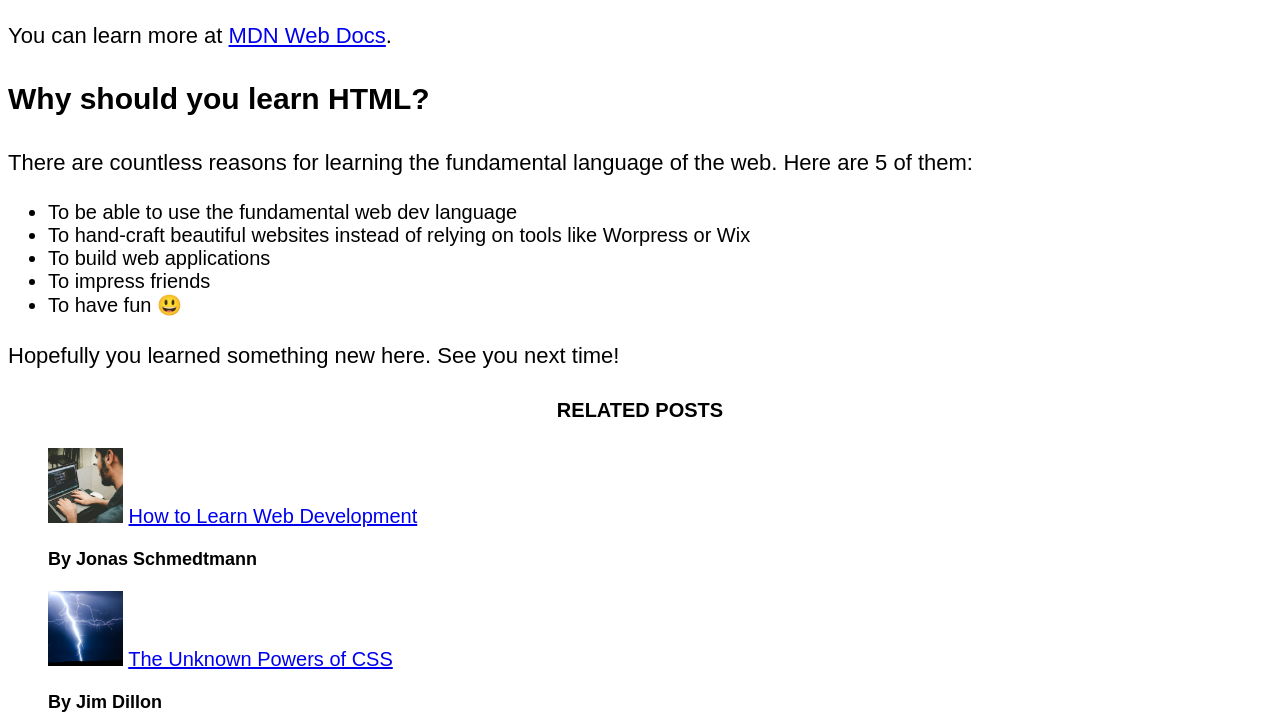
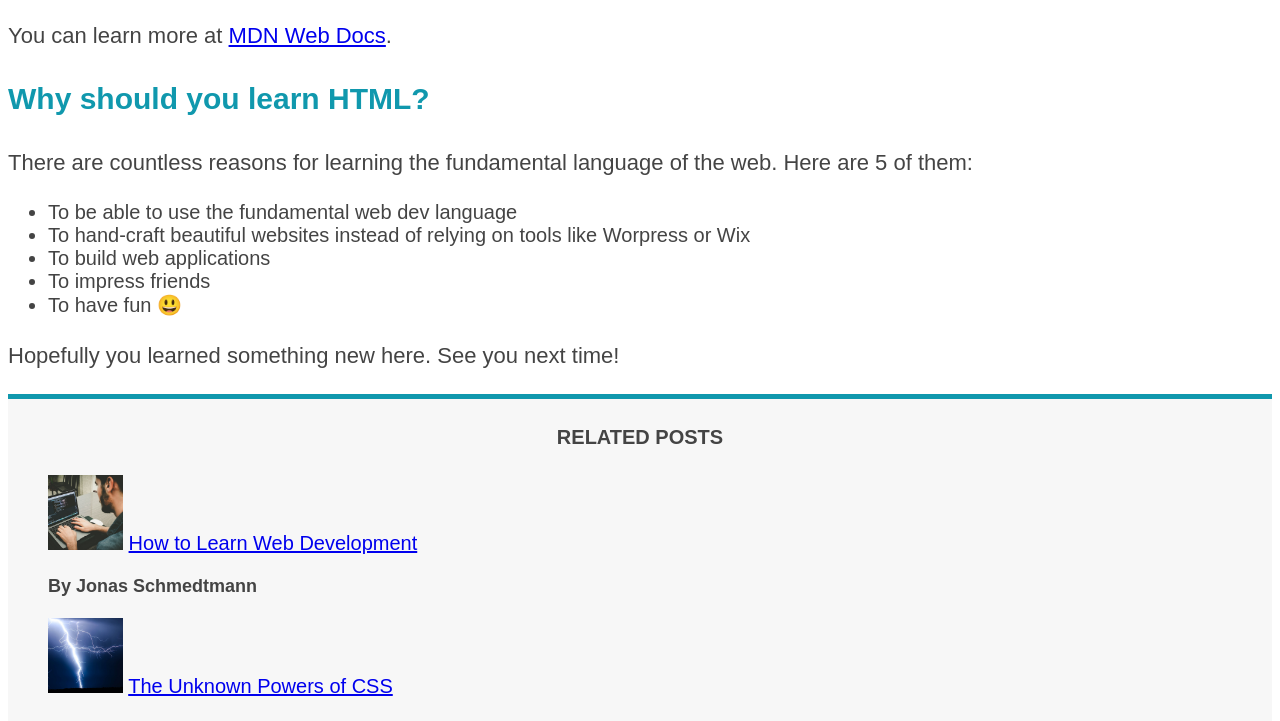
Before and after one commit to RoviK31/CSS_Fundamentals, a plain HTML site: page index.html in a window 1280 px wide. Shown: the part 1111-1832 px from the top of the page. Drawn offline with Linux system fonts and the light colour scheme.

Commit message:
working with colors

```diff
--- a/index.html
+++ b/index.html
@@ -19,7 +19,7 @@
     <h6>The Basic Language of the Web: HTML</h6>
     -->
 
-    <header>
+    <header class="main-header">
       <h1>📘 The Code Magazine</h1>
 
       <nav>
--- a/style.css
+++ b/style.css
@@ -5,12 +5,19 @@ h4,
 p,
 li {
   font-family: sans-serif;
+  color:#444;
+}
+
+h1, h2, h3{
+
+  color: #1098ad;
 }
 
 h1 {
   font-size: 26px;
   text-transform: uppercase;
   font-style: italic;
+
 }
 
 h2 {
@@ -65,3 +72,14 @@ li {
 .related{
   list-style: none;
 }
+
+.main-header{
+  background-color: #f7f7f7;
+}
+
+aside{
+  background-color: #f7f7f7;
+  /* border: 5px solid #1098ad;*/
+  border-top: 5px solid #1098ad;
+  border-bottom: 5px solid #1098ad;
+}
```
